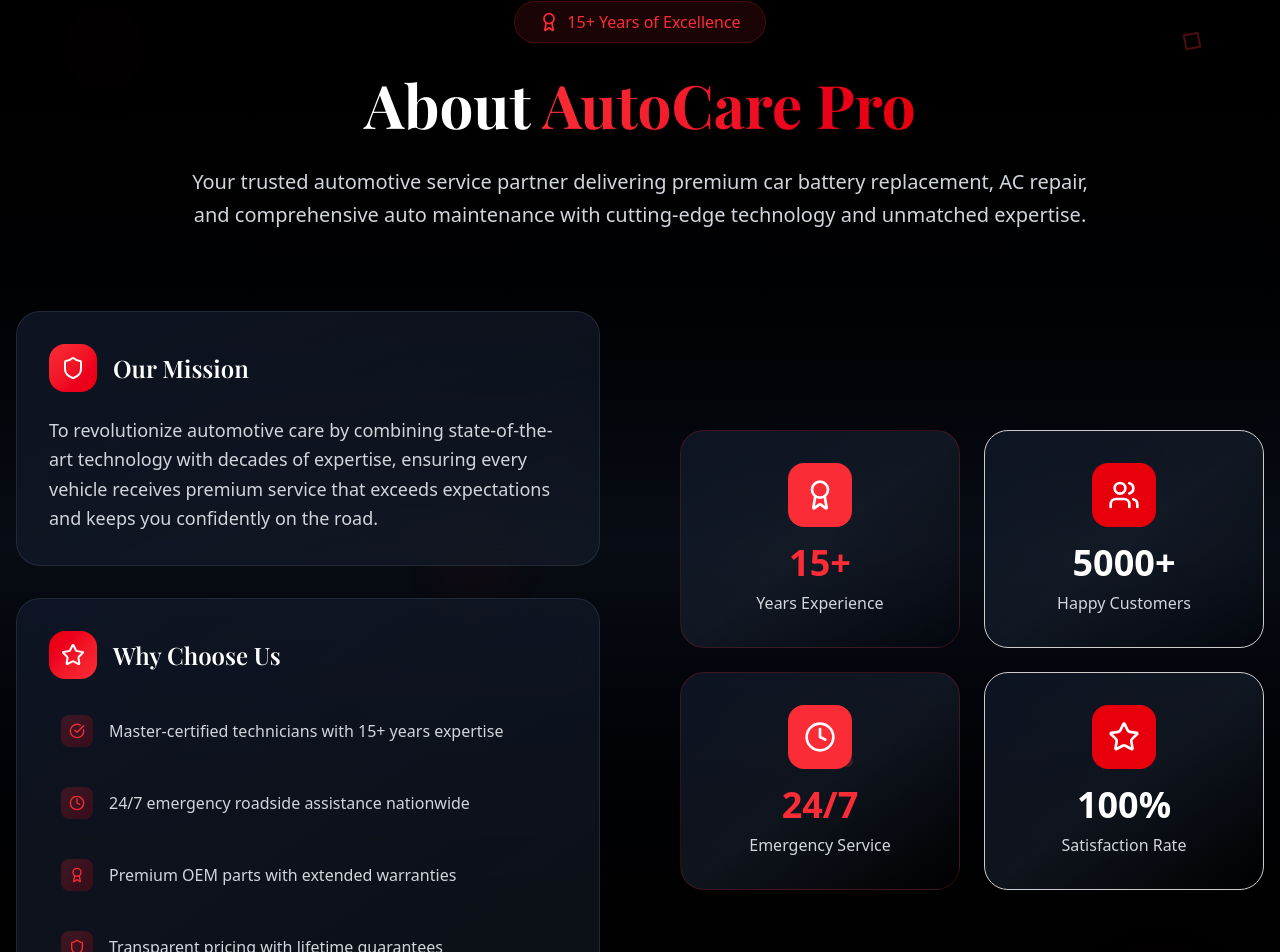
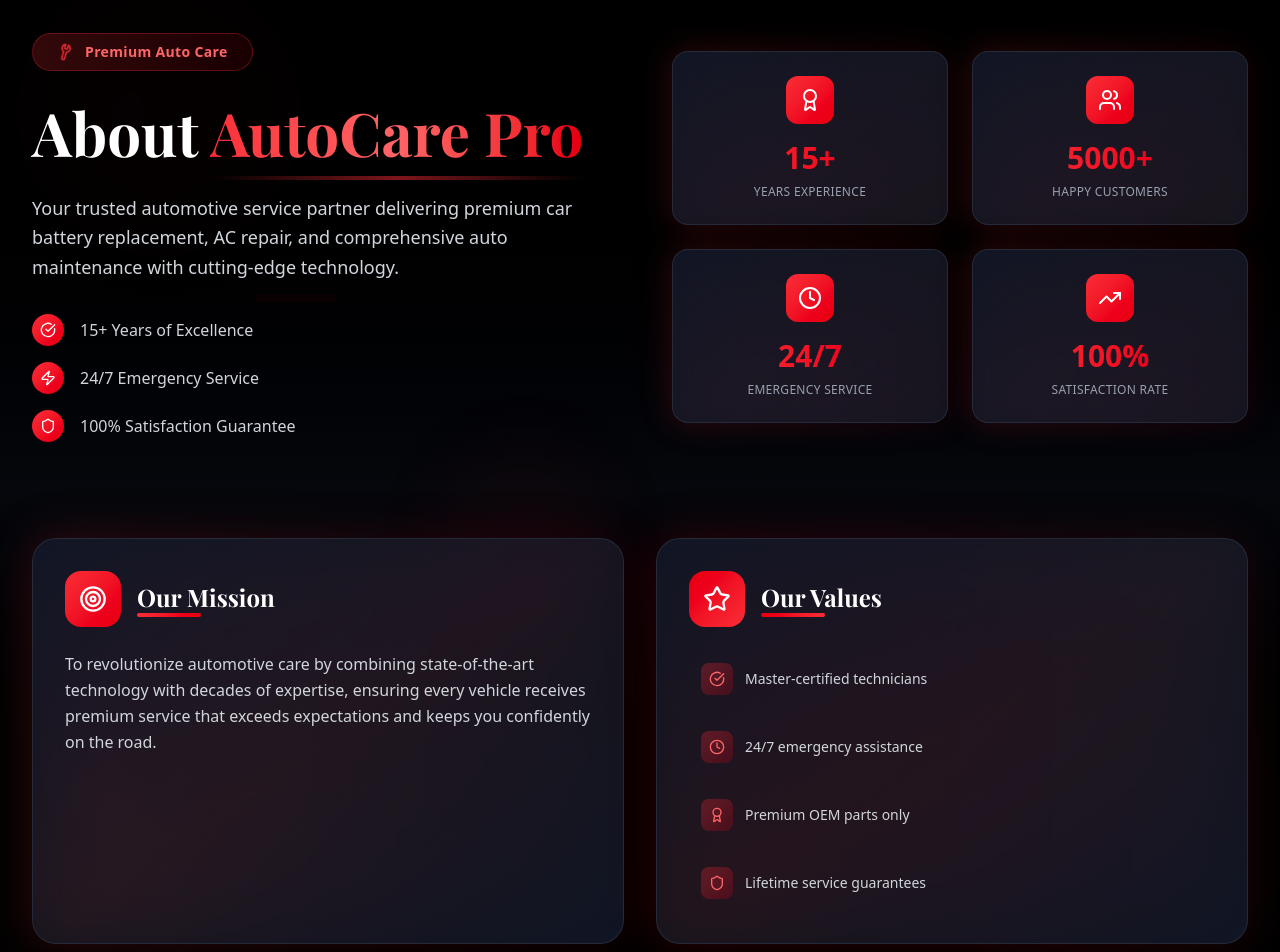
Before and after one commit to hackedzero7/autofix, a Next.js app: page / in a window 1280 px wide. Shown: the part 977-1929 px from the top of the page. Built offline with nearby package versions, Linux system fonts and the light colour scheme; a web font is replaced by a local one.

Commit message:
changing

```diff
--- a/components/about.tsx
+++ b/components/about.tsx
@@ -1,79 +1,56 @@
-import { Award, Users, Clock, Shield, CheckCircle, Star } from "lucide-react"
+import { Award, Users, Clock, Shield, CheckCircle, Star, Target, TrendingUp, Wrench, Zap } from "lucide-react"
 
 export default function About() {
   return (
-    <section id="about" className="py-24 bg-gradient-to-b from-black via-gray-900/50 to-black relative overflow-hidden">
-      <div className="absolute inset-0 opacity-10">
-        <div className="absolute top-20 left-10 w-32 h-32 bg-red-500/20 rounded-full blur-xl animate-pulse"></div>
-        <div className="absolute bottom-20 right-10 w-40 h-40 bg-red-600/20 rounded-full blur-xl animate-pulse delay-1000"></div>
-        <div className="absolute top-1/2 left-1/3 w-24 h-24 bg-red-500/30 rounded-full blur-lg animate-bounce"></div>
-        <div className="absolute top-1/4 right-1/4 w-16 h-16 bg-red-400/25 rounded-full blur-md animate-ping delay-500"></div>
-        <div className="absolute bottom-1/3 left-1/4 w-20 h-20 bg-red-500/15 rounded-full blur-lg animate-pulse delay-2000"></div>
+    <section id="about" className="py-32 bg-gradient-to-b from-black via-gray-900/30 to-black relative overflow-hidden">
+      <div className="absolute inset-0 opacity-20">
+        <div className="absolute top-20 left-10 w-64 h-64 bg-gradient-to-r from-red-500/30 to-red-600/20 rounded-full blur-3xl animate-pulse"></div>
+        <div className="absolute bottom-20 right-10 w-80 h-80 bg-gradient-to-l from-red-600/25 to-red-500/15 rounded-full blur-3xl animate-pulse delay-1000"></div>
+        <div className="absolute top-1/2 left-1/3 w-48 h-48 bg-red-500/20 rounded-full blur-2xl animate-bounce"></div>
+
+        <div className="absolute top-40 right-32 w-16 h-16 border-2 border-red-500/40 rotate-45 animate-spin"></div>
+        <div className="absolute bottom-60 left-20 w-12 h-12 bg-red-500/30 transform rotate-12 animate-bounce delay-700"></div>
+        <div className="absolute top-3/4 right-1/4 w-8 h-8 bg-red-400/40 rounded-full animate-ping delay-1500"></div>
+        <div className="absolute top-1/3 left-1/5 w-20 h-2 bg-red-500/30 animate-pulse delay-300"></div>
+        <div className="absolute bottom-1/4 right-1/3 w-2 h-20 bg-red-600/30 animate-pulse delay-800"></div>
       </div>
 
-      <div className="absolute inset-0 pointer-events-none">
-        <div className="absolute top-32 right-20 w-4 h-4 border-2 border-red-500/30 rotate-45 animate-spin-slow"></div>
-        <div className="absolute bottom-40 left-16 w-6 h-6 border-2 border-red-400/30 animate-pulse"></div>
-        <div className="absolute top-2/3 right-1/3 w-3 h-3 bg-red-500/40 rounded-full animate-bounce delay-1000"></div>
+      <div className="max-w-7xl mx-auto px-4 sm:px-6 lg:px-8 relative z-10">
+        <div className="grid lg:grid-cols-2 gap-16 items-center mb-24">
+          <div className="text-left">
+            <div className="inline-flex items-center gap-3 bg-gradient-to-r from-red-500/20 to-red-600/10 border border-red-500/30 rounded-full px-6 py-2 mb-6 backdrop-blur-sm hover:scale-105 transition-transform duration-300">
+              <Wrench className="w-4 h-4 text-red-500 animate-spin" />
+              <span className="text-red-400 font-semibold text-sm tracking-wide">Premium Auto Care</span>
             </div>
 
-      <div className="container mx-auto px-4 relative z-10">
-        <div className="text-center mb-20">
-          <div className="inline-flex items-center gap-2 bg-red-500/10 border border-red-500/20 rounded-full px-6 py-2 mb-6">
-            <Award className="w-5 h-5 text-red-500" />
-            <span className="text-red-500 font-medium">15+ Years of Excellence</span>
-          </div>
             <h2 className="text-5xl md:text-6xl font-serif font-bold text-white mb-6 leading-tight">
               About{" "}
-            <span className="text-transparent bg-gradient-to-r from-red-500 to-red-600 bg-clip-text">AutoCare Pro</span>
+              <span className="relative">
+                <span className="text-transparent bg-gradient-to-r from-red-500 via-red-400 to-red-600 bg-clip-text">
+                  AutoCare Pro
+                </span>
+                <div className="absolute -bottom-2 left-0 right-0 h-1 bg-gradient-to-r from-transparent via-red-500 to-transparent opacity-50"></div>
+              </span>
             </h2>
-          <p className="text-xl text-gray-300 max-w-4xl mx-auto leading-relaxed">
+
+            <p className="text-lg text-gray-300 leading-relaxed font-light mb-8">
               Your trusted automotive service partner delivering premium car battery replacement, AC repair, and
-            comprehensive auto maintenance with cutting-edge technology and unmatched expertise.
+              comprehensive auto maintenance with cutting-edge technology.
             </p>
-        </div>
 
-        <div className="grid lg:grid-cols-2 gap-20 items-center mb-20">
-          <div className="space-y-8">
-            <div className="group bg-gradient-to-br from-gray-900/80 to-gray-800/40 backdrop-blur-lg border border-gray-700/50 rounded-3xl p-8 hover:border-red-500/30 transition-all duration-500 hover:shadow-2xl hover:shadow-red-500/10">
-              <div className="flex items-center gap-4 mb-6">
-                <div className="w-12 h-12 bg-gradient-to-br from-red-500 to-red-600 rounded-2xl flex items-center justify-center group-hover:scale-110 transition-transform duration-300">
-                  <Shield className="w-6 h-6 text-white" />
-                </div>
-                <h3 className="text-2xl font-serif font-semibold text-white">Our Mission</h3>
-              </div>
-              <p className="text-gray-300 leading-relaxed text-lg">
-                To revolutionize automotive care by combining state-of-the-art technology with decades of expertise,
-                ensuring every vehicle receives premium service that exceeds expectations and keeps you confidently on
-                the road.
-              </p>
-            </div>
-
-            <div className="group bg-gradient-to-br from-gray-900/80 to-gray-800/40 backdrop-blur-lg border border-gray-700/50 rounded-3xl p-8 hover:border-red-600/30 transition-all duration-500 hover:shadow-2xl hover:shadow-red-600/10">
-              <div className="flex items-center gap-4 mb-6">
-                <div className="w-12 h-12 bg-gradient-to-br from-red-600 to-red-500 rounded-2xl flex items-center justify-center group-hover:scale-110 transition-transform duration-300">
-                  <Star className="w-6 h-6 text-white" />
-                </div>
-                <h3 className="text-2xl font-serif font-semibold text-white">Why Choose Us</h3>
-              </div>
-              <div className="grid grid-cols-1 gap-4">
+            <div className="space-y-4">
               {[
-                  { icon: CheckCircle, text: "Master-certified technicians with 15+ years expertise" },
-                  { icon: Clock, text: "24/7 emergency roadside assistance nationwide" },
-                  { icon: Award, text: "Premium OEM parts with extended warranties" },
-                  { icon: Shield, text: "Transparent pricing with lifetime guarantees" },
+                { icon: CheckCircle, text: "15+ Years of Excellence" },
+                { icon: Zap, text: "24/7 Emergency Service" },
+                { icon: Shield, text: "100% Satisfaction Guarantee" },
               ].map((item, index) => (
-                  <div
-                    key={index}
-                    className="flex items-center gap-4 p-3 rounded-xl hover:bg-red-500/5 transition-colors duration-300"
-                  >
-                    <div className="w-8 h-8 bg-gradient-to-br from-red-500/20 to-red-600/20 rounded-lg flex items-center justify-center">
-                      <item.icon className="w-4 h-4 text-red-500" />
+                <div key={index} className="flex items-center gap-4">
+                  <div className="w-8 h-8 bg-gradient-to-br from-red-500 to-red-600 rounded-full flex items-center justify-center">
+                    <item.icon className="w-4 h-4 text-white" />
                   </div>
                   <span className="text-gray-300 font-medium">{item.text}</span>
                 </div>
               ))}
-              </div>
             </div>
           </div>
 
@@ -82,25 +59,81 @@ export default function About() {
               { value: "15+", label: "Years Experience", icon: Award, color: "red-500" },
               { value: "5000+", label: "Happy Customers", icon: Users, color: "red-600" },
               { value: "24/7", label: "Emergency Service", icon: Clock, color: "red-500" },
-              { value: "100%", label: "Satisfaction Rate", icon: Star, color: "red-600" },
+              { value: "100%", label: "Satisfaction Rate", icon: TrendingUp, color: "red-600" },
             ].map((stat, index) => (
+              <div key={index} className="group relative">
+                <div className="absolute inset-0 bg-gradient-to-r from-red-500/20 to-red-600/10 rounded-2xl blur-lg group-hover:blur-xl transition-all duration-300"></div>
+                <div className="relative bg-gradient-to-br from-gray-900/90 to-gray-800/50 backdrop-blur-xl border border-gray-700/50 rounded-2xl p-6 text-center hover:scale-105 hover:border-red-500/40 transition-all duration-300">
+                  <div className="w-12 h-12 bg-gradient-to-br from-red-500 to-red-600 rounded-xl mx-auto flex items-center justify-center mb-4 group-hover:rotate-12 transition-transform duration-300">
+                    <stat.icon className="w-6 h-6 text-white" />
+                  </div>
+                  <div className="text-3xl font-bold text-transparent bg-gradient-to-r from-red-500 to-red-600 bg-clip-text mb-2">
+                    {stat.value}
+                  </div>
+                  <div className="text-gray-400 text-xs font-medium uppercase tracking-wide">{stat.label}</div>
+                </div>
+              </div>
+            ))}
+          </div>
+        </div>
+
+        <div className="grid lg:grid-cols-2 gap-8">
+          {/* Mission Card */}
+          <div className="group relative">
+            <div className="absolute inset-0 bg-gradient-to-r from-red-500/20 to-red-600/10 rounded-3xl blur-xl group-hover:blur-2xl transition-all duration-500"></div>
+            <div className="relative bg-gradient-to-br from-gray-900/90 via-gray-800/50 to-gray-900/90 backdrop-blur-xl border border-gray-700/50 rounded-3xl p-8 hover:border-red-500/40 transition-all duration-500 hover:shadow-2xl hover:shadow-red-500/20 h-full">
+              <div className="flex items-center gap-4 mb-6">
+                <div className="w-14 h-14 bg-gradient-to-br from-red-500 to-red-600 rounded-2xl flex items-center justify-center group-hover:scale-110 transition-transform duration-300">
+                  <Target className="w-7 h-7 text-white" />
+                </div>
+                <div>
+                  <h3 className="text-2xl font-serif font-bold text-white">Our Mission</h3>
+                  <div className="w-16 h-1 bg-gradient-to-r from-red-500 to-red-600 rounded-full"></div>
+                </div>
+              </div>
+              <p className="text-gray-300 leading-relaxed font-light">
+                To revolutionize automotive care by combining state-of-the-art technology with decades of expertise,
+                ensuring every vehicle receives premium service that exceeds expectations and keeps you confidently on
+                the road.
+              </p>
+            </div>
+          </div>
+
+          {/* Values Card */}
+          <div className="group relative">
+            <div className="absolute inset-0 bg-gradient-to-r from-red-600/20 to-red-500/10 rounded-3xl blur-xl group-hover:blur-2xl transition-all duration-500"></div>
+            <div className="relative bg-gradient-to-br from-gray-900/90 via-gray-800/50 to-gray-900/90 backdrop-blur-xl border border-gray-700/50 rounded-3xl p-8 hover:border-red-600/40 transition-all duration-500 hover:shadow-2xl hover:shadow-red-600/20 h-full">
+              <div className="flex items-center gap-4 mb-6">
+                <div className="w-14 h-14 bg-gradient-to-br from-red-600 to-red-500 rounded-2xl flex items-center justify-center group-hover:scale-110 transition-transform duration-300">
+                  <Star className="w-7 h-7 text-white" />
+                </div>
+                <div>
+                  <h3 className="text-2xl font-serif font-bold text-white">Our Values</h3>
+                  <div className="w-16 h-1 bg-gradient-to-r from-red-600 to-red-500 rounded-full"></div>
+                </div>
+              </div>
+
+              <div className="space-y-3">
+                {[
+                  { icon: CheckCircle, text: "Master-certified technicians" },
+                  { icon: Clock, text: "24/7 emergency assistance" },
+                  { icon: Award, text: "Premium OEM parts only" },
+                  { icon: Shield, text: "Lifetime service guarantees" },
+                ].map((item, index) => (
                   <div
                     key={index}
-                className={`group bg-gradient-to-br from-gray-900/80 via-gray-800/50 to-transparent border border-${stat.color}/20 rounded-3xl p-8 text-center hover:scale-105 hover:border-${stat.color}/40 transition-all duration-500 hover:shadow-xl hover:shadow-${stat.color}/20`}
+                    className="flex items-center gap-3 p-3 rounded-xl hover:bg-red-500/10 transition-all duration-300 group/item"
                   >
-                <div
-                  className={`w-16 h-16 bg-gradient-to-br from-${stat.color} to-${stat.color} rounded-2xl mx-auto mb-4 flex items-center justify-center group-hover:rotate-12 transition-transform duration-300`}
-                >
-                  <stat.icon className="w-8 h-8 text-white" />
+                    <div className="w-8 h-8 bg-gradient-to-br from-red-500/30 to-red-600/20 rounded-lg flex items-center justify-center group-hover/item:scale-110 transition-transform duration-300">
+                      <item.icon className="w-4 h-4 text-red-400" />
                     </div>
-                <div
-                  className={`text-4xl font-bold text-${stat.color} mb-2 group-hover:scale-110 transition-transform duration-300`}
-                >
-                  {stat.value}
-                </div>
-                <div className="text-gray-300 font-medium">{stat.label}</div>
+                    <span className="text-gray-300 font-medium text-sm group-hover/item:text-white transition-colors duration-300">
+                      {item.text}
+                    </span>
                   </div>
                 ))}
+              </div>
+            </div>
           </div>
         </div>
       </div>
--- a/components/header.tsx
+++ b/components/header.tsx
@@ -1,6 +1,7 @@
 "use client"
 
 import type React from "react"
+import { Car, Zap } from "lucide-react"
 
 import { useState, useEffect } from "react"
 
@@ -50,12 +51,22 @@ export default function Header() {
           <div className="flex items-center">
             <div className="flex-shrink-0">
               <div className="flex items-center space-x-3">
-                <div className="w-10 h-10 bg-primary rounded-xl flex items-center justify-center animate-glow">
-                  <svg className="w-6 h-6 text-white" fill="none" stroke="currentColor" viewBox="0 0 24 24">
-                    <path strokeLinecap="round" strokeLinejoin="round" strokeWidth={2} d="M13 10V3L4 14h7v7l9-11h-7z" />
-                  </svg>
+                <div className="relative">
+                  <div className="w-12 h-12 bg-gradient-to-br from-primary to-red-600 rounded-xl flex items-center justify-center animate-glow shadow-lg">
+                    <Car className="w-7 h-7 text-white" />
+                  </div>
+                  <div className="absolute -top-1 -right-1 w-4 h-4 bg-red-500 rounded-full flex items-center justify-center">
+                    <Zap className="w-2 h-2 text-white animate-ping" />
+                  </div>
                 </div>
-                <h1 className="text-2xl font-serif font-bold text-primary">AutoFix Pro</h1>
+                <div className="flex flex-col">
+                  <h1 className="text-2xl font-serif font-bold bg-gradient-to-r from-primary to-red-500 bg-clip-text text-transparent">
+                    CBR
+                  </h1>
+                  <p className="text-xs text-muted-foreground font-medium tracking-wide uppercase">
+                    Car Battery Replacement
+                  </p>
+                </div>
               </div>
             </div>
           </div>
```
Lines whose indentation alone changed are shown as unchanged.
